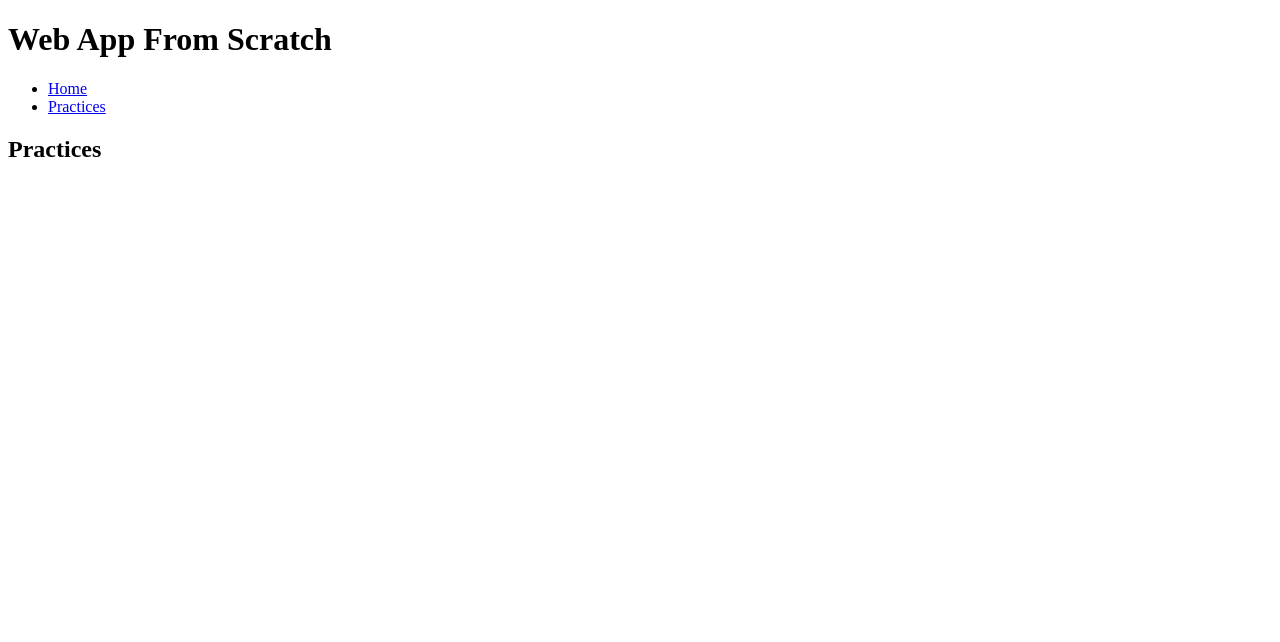
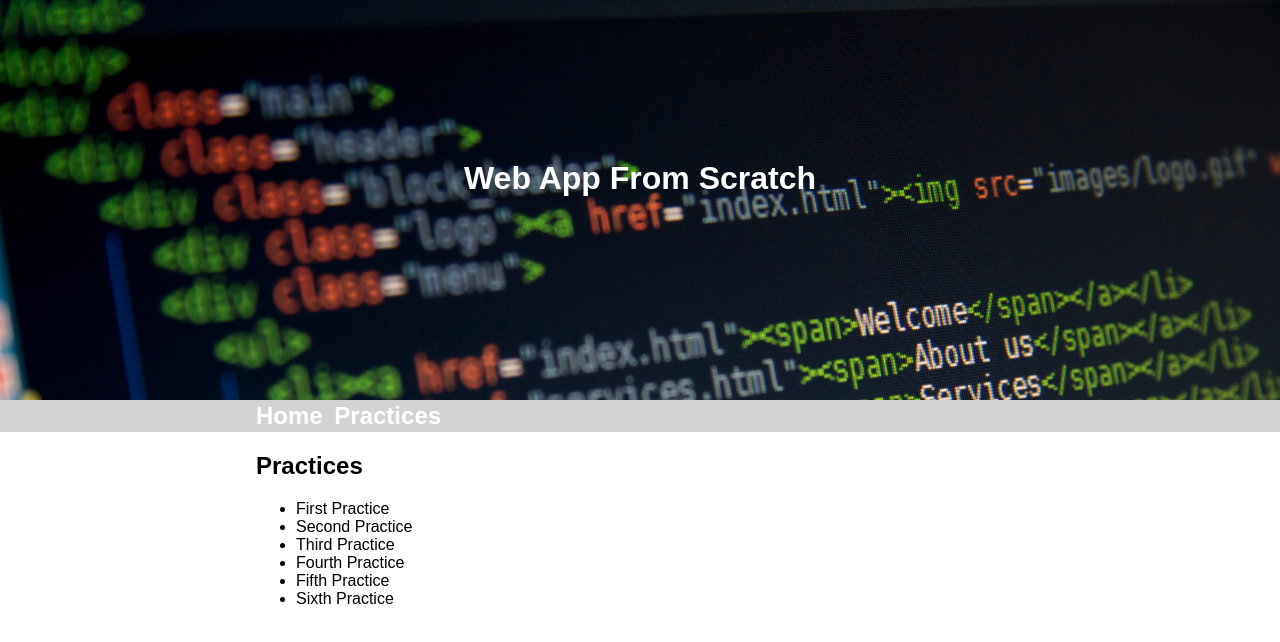
Before and after one commit to shyanta/minor-webappfromscratch, a plain HTML site: page Opdracht 5 - spa/index.html in a window 1280 px wide. Both pictures are taken after a click on the link "Practices". Drawn offline with Linux system fonts and the light colour scheme.

Commit message:
Add Styling and Live link

```diff
--- a/Opdracht 5 - spa/index.html
+++ b/Opdracht 5 - spa/index.html
@@ -5,7 +5,7 @@
 		<link rel="stylesheet" type="text/css" href="static/style.css">
 	</head>
 	<body>
-		<h1>Web App From Scratch</h1>
+		<header><h1>Web App From Scratch</h1></header>
 		<section id="navigatie">
 			<nav>
 				<ul>
@@ -16,9 +16,18 @@
 		</section>
 		<section id="home">
 			<h1>Home</h1>
+			<p>By clicking on the menu items, you can navigate through the pages of this Single Page Web App.</p>
 		</section>
 		<section id="practices">
 			<h1>Practices</h1>
+			<ul>
+				<li>First Practice</li>
+				<li>Second Practice</li>
+				<li>Third Practice</li>
+				<li>Fourth Practice</li>
+				<li>Fifth Practice</li>
+				<li>Sixth Practice</li>
+			</ul>
 		</section>
 		<script src="static/app.js"></script>
 	</body>
--- a/Opdracht 5 - spa/static/app.js
+++ b/Opdracht 5 - spa/static/app.js
@@ -2,7 +2,7 @@
 	var app = {
 		init: function(){
 			routes.init();
-			var sections = document.querySelectorAll('section:not(#navigatie)');
+			var sections = document.querySelectorAll('section:not(#navigatie):not(#home)');
 
 			sections.forEach(function(sections){
 				sections.hidden = true;
--- a/Opdracht 5 - spa/static/style.css
+++ b/Opdracht 5 - spa/static/style.css
@@ -0,0 +1,43 @@
+body {
+	margin: 0;
+	padding: 0;
+	font-size: 1em;
+	font-family: sans-serif;
+}
+
+header {
+	background-image: url(../img/header.jpg);
+	background-size: cover;
+	width: 100%;
+	height: 25em;
+}
+	header h1 {
+		margin: 0;
+		color: white;
+		text-align: center;
+		padding-top: 5em;
+	}
+section {
+	width: 60%;
+	padding: 0 20%;
+}
+section#navigatie {
+	background-color: lightgrey;
+	height: 2em;
+}
+	section#navigatie nav ul{
+		list-style: none;
+		line-height: 2em;
+		margin: 0;
+		padding: 0;
+	}
+		section#navigatie nav ul li {
+			display: inline-block;
+			padding: 0 .3em 0 0;
+			font-size: 1.5em;
+		}
+			section#navigatie nav ul li a {
+				font-weight: bold;
+				text-decoration: none;
+				color: white;
+			}
```
Also changed, not shown: Opdracht 4 - geo/index.html (+3 -0 lines), index.html (added, +17 -0 lines), Opdracht 5 - spa/img/header.jpg (added), README.md.
